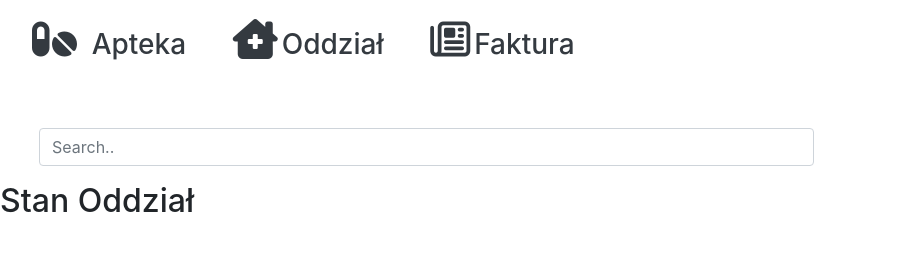
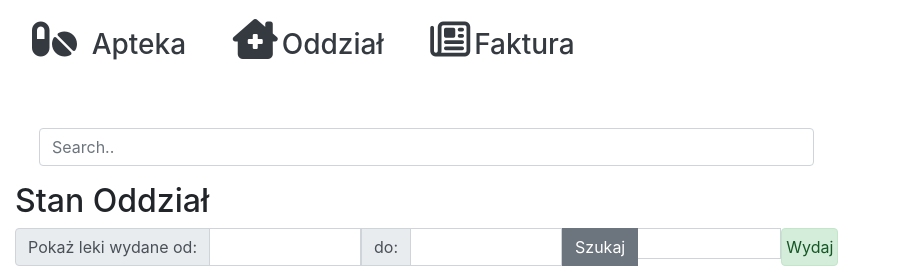
Before and after one commit to bellyb88/LEK2.0, a Django app: page /lek_list_nazwa_o/ in a window 1280 px wide. Shown: the top 276 px of the page, without its empty margins (0-899 px from the left). Run offline with Django 3.2, Linux system fonts and the light colour scheme; data that the repository does not hold is empty; some libraries are stand-ins or nearby versions.

Commit message:
kilka sw

```diff
--- a/app/templates/base_zero.html
+++ b/app/templates/base_zero.html
@@ -39,6 +39,19 @@
     <script src="https://stackpath.bootstrapcdn.com/bootstrap/4.4.1/js/bootstrap.min.js" integrity="sha384-wfSDF2E50Y2D1uUdj0O3uMBJnjuUD4Ih7YwaYd1iqfktj0Uod8GCExl3Og8ifwB6" crossorigin="anonymous"></script>
 
     <script>
+    $.noConflict();
+    jQuery(document).ready(function ($) {
+        $( "#id_data_od, #id_data_do"  ).datepicker({
+          dateFormat: 'dd-mm-yy',
+          firstDay: 1,
+          dayNamesMin: ['Nd','Pon','Wt','Śr','Czw','Pt','Sob'],
+          monthNames: ['Styczeń', 'Luty', 'Marzec', 'Kwiecień', 'Maj', 'Czerwiec', 'Lipiec', 'Sierpień', 'Wrzesień', 'Październik', 'Listopad', 'Grudzień']
+        }).val();
+
+
+
+
+
     $(document).ready(function(){
       $("#myInput").on("keyup", function() {
         var value = $(this).val().toLowerCase();
--- a/app/templates/lek_list.html
+++ b/app/templates/lek_list.html
@@ -4,13 +4,38 @@
 {%block zero%}
 {%load static%}
   {%if stan == 'O'%}
-    <p class="h2 ">Stan Oddział</p>
+    <p class="h2 col-lg-8">Stan Oddział</p>
+    <div class="input-group col-lg-8" >
+      <div class="input-group-prepend">
+
+        <span class="input-group-text">Pokaż leki wydane od:</span>
+      </div>
+      <input type="text" aria-label="First name" class="form-control">
+      <div class="input-group-prepend">
+        <span class="input-group-text">do:</span>
+      </div>
+      <input type="text" aria-label="Last name" class="form-control">
+      <div class="input-group-prepend">
+        <button class="btn btn-secondary" type="button" id="button-addon1">Szukaj</button>
+      </div>
+
+
+
+        {% csrf_token %}
+          <input type="text" name="ilosc" id='ilosc' value="" class="form-control form-control-sm"  >
+          <input type="text" name="nazwa" value="{{obj.nazwa}}" required id="id_nazwa" class="d-print-none d-none" >
+          <input type="text" name="bulk" value="bulk_a" required id="id_bulk" class="d-print-none d-none" >
+          <input type="submit" value="Wydaj" class="btn m-0 p-1 alert alert-success d-print-none">
+      </form>
+
+
+  </div>
     {%elif stan == 'A'%}
-    <p class="h2 ">Stan Apteka</p>
+    <p class="h2 col-lg-8">Stan Apteka</p>
     {%endif%}
-	<div class="row">
+	<div class="row col-lg-12">
 	<div class="container-fluid">
-    <div class="table-responsive  p-5">
+    <div class="table-responsive  p-5 col-lg-12">
       <table class="table table-hover " style="border-collapse:collapse; max-width:800px;">
         <thead>
           <th>ID towaru</th>
```
